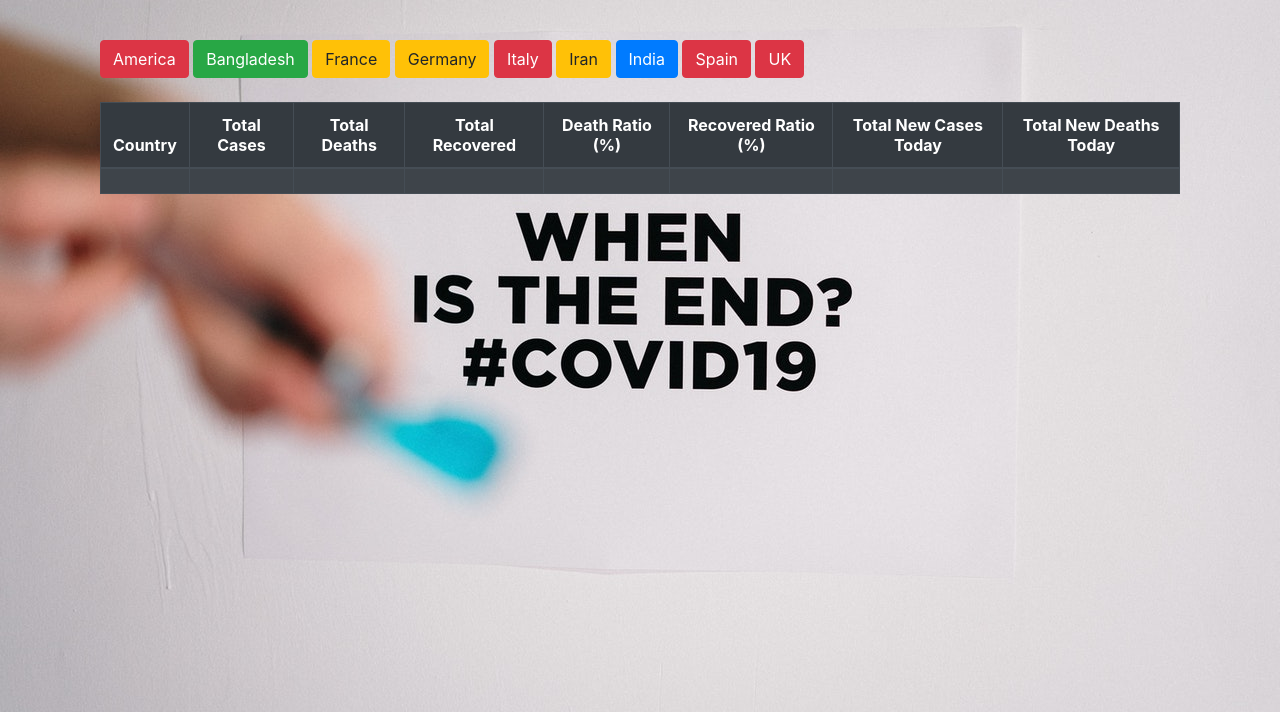
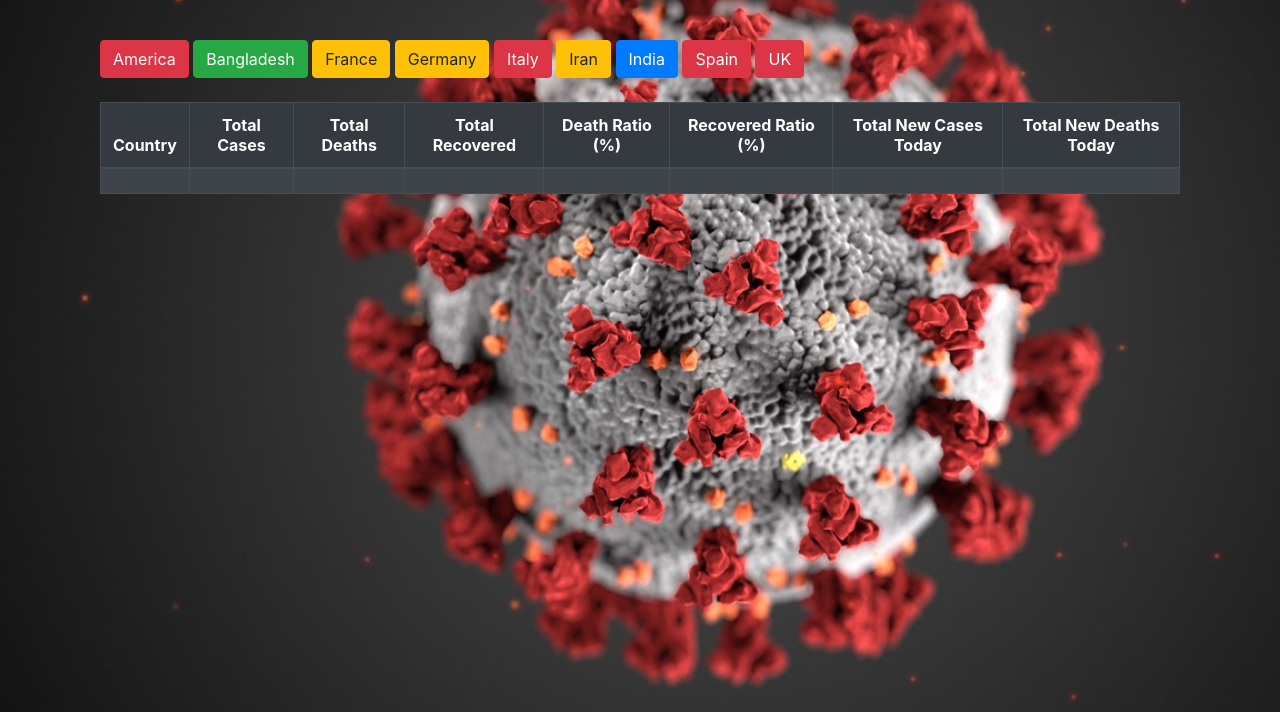
Before and after one commit to irfan174/coronavirus-live-update, a plain HTML site: page index.html in a window 1280 px wide. Shown: the part 88-800 px from the top of the page. Drawn offline with Linux system fonts and the light colour scheme; no server answers.

Commit message:
change the background picture index.html

```diff
--- a/index.html
+++ b/index.html
@@ -10,7 +10,7 @@
 		<link rel="stylesheet" href="css/bootstrap.min.css">
 		<style>
 					body{
-						background-image: url("images/1.jpg") ;
+						background-image: url("images/3.jpg") ;
 						height: auto;
 						margin: 0;
 						background-size: cover;
```
